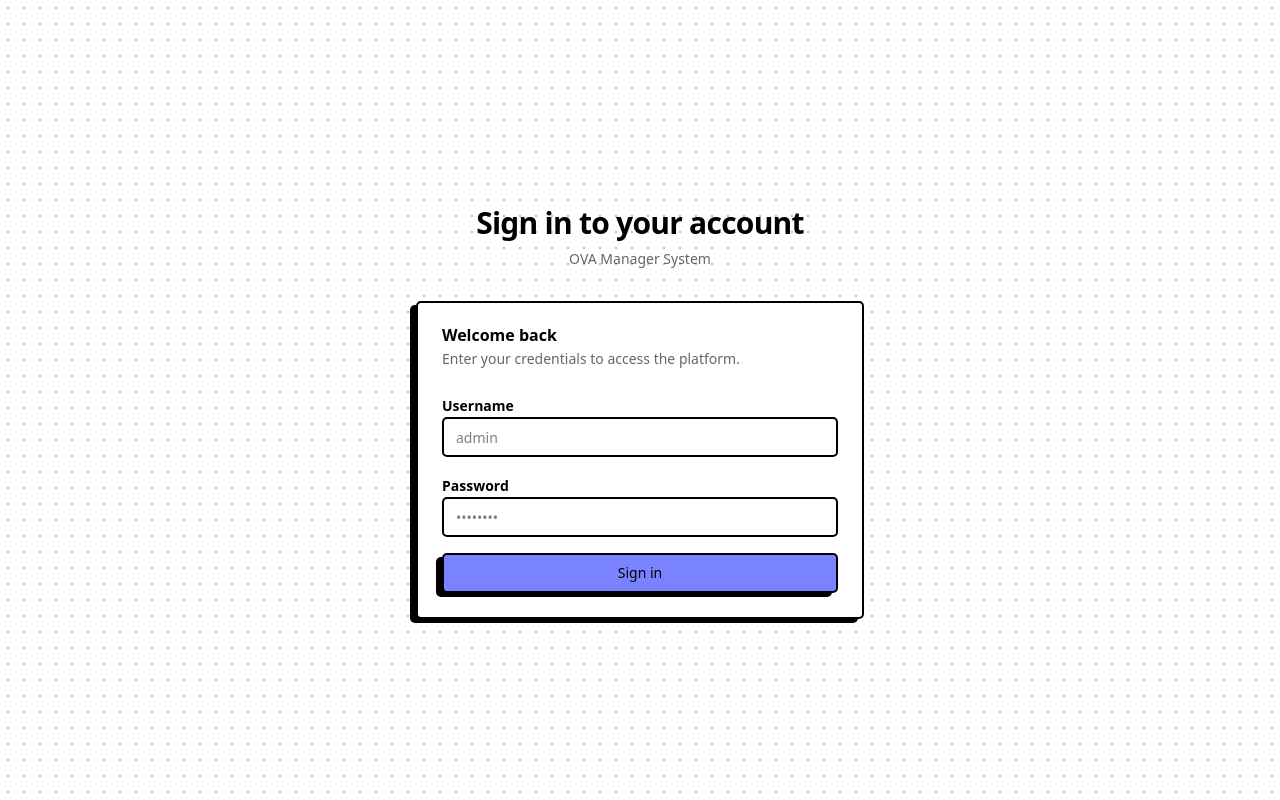
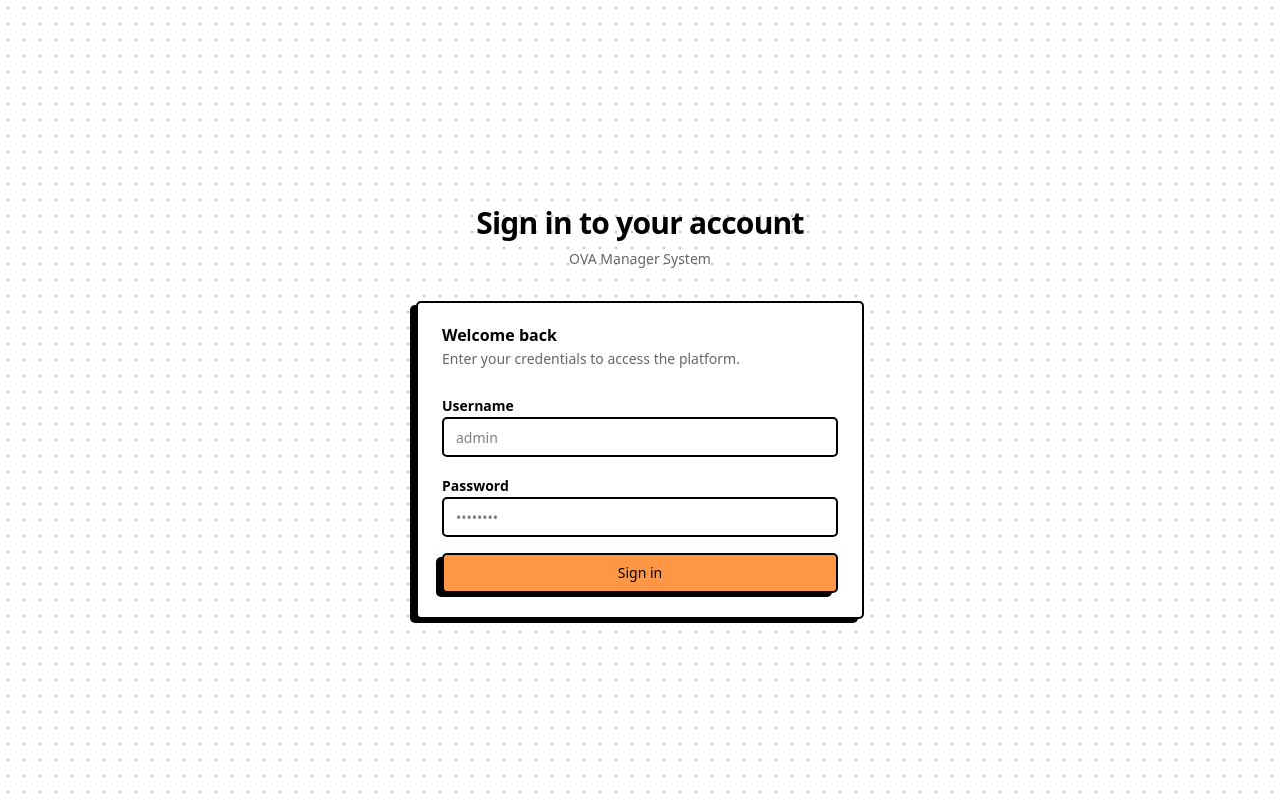
Before and after one commit to bb-frontend-leader/ova-manager-vite, a React (Vite) app: page /#/login in a window 1280 px wide. Built offline with nearby package versions, Linux system fonts and the light colour scheme; no server answers.

Commit message:
feat: update project details for 200 OVAS 2025, including API URL and title, and adjust global styles

```diff
--- a/index.html
+++ b/index.html
@@ -4,7 +4,7 @@
     <meta charset="UTF-8" />
     <link rel="icon" type="image/png" sizes="32x32" href="./assets/favicon.png">
     <meta name="viewport" content="width=device-width, initial-scale=1.0" />
-    <title>120 OVAS 2023</title>
+    <title>200 OVAS 2025</title>
   </head>
   <body>
     <div id="root"></div>
--- a/src/styles/global.css
+++ b/src/styles/global.css
@@ -3,10 +3,10 @@
 @config "../../tailwind.config.ts";
 
 :root {
-  --main: #7a83ff;
-  --overlay: rgba(0, 0, 0, 0.8); /* background color overlay for alert dialogs, modals, etc. */
+  --main: #FD9745;
+  --overlay: rgba(54, 27, 27, 0.8); /* background color overlay for alert dialogs, modals, etc. */
 
-  --bg: #e0e2ff;
+  --bg: #fff4e0;
   --bw: #fff; /* white and secondary black e.g. utility class variant would be: bg-[#fff] dark:bg-[#212121] */
   --blank: #000; /* blank black and white */
   --border: #000;
```
Also changed, not shown: 1 other file (tests, documents, lock files or other folders).
